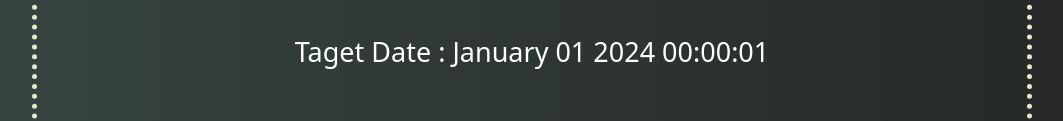
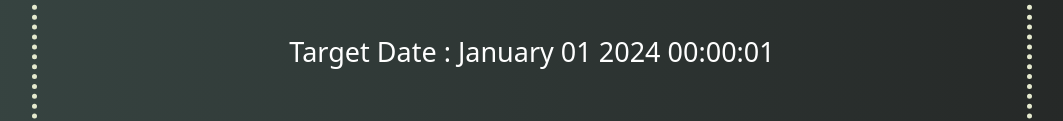
Before and after one commit to preetikaushik1/javascript-countdown-timer, a plain HTML site: page index.html in a window 1280 px wide. Shown: the part 521-642 px from the top of the page, without its empty margins (108-1171 px from the left). Drawn offline with Linux system fonts and the light colour scheme.

Commit message:
update-html-code
update-html-code

```diff
--- a/index.html
+++ b/index.html
@@ -32,7 +32,7 @@
                 <div class="day">Seconds</div>
             </div>
         </div>
-        <div class="targetdate">Taget Date : January  01 2024 00:00:01</div>
+        <div class="targetdate">Target Date : January  01 2024 00:00:01</div>
 
 
     </div>
```
